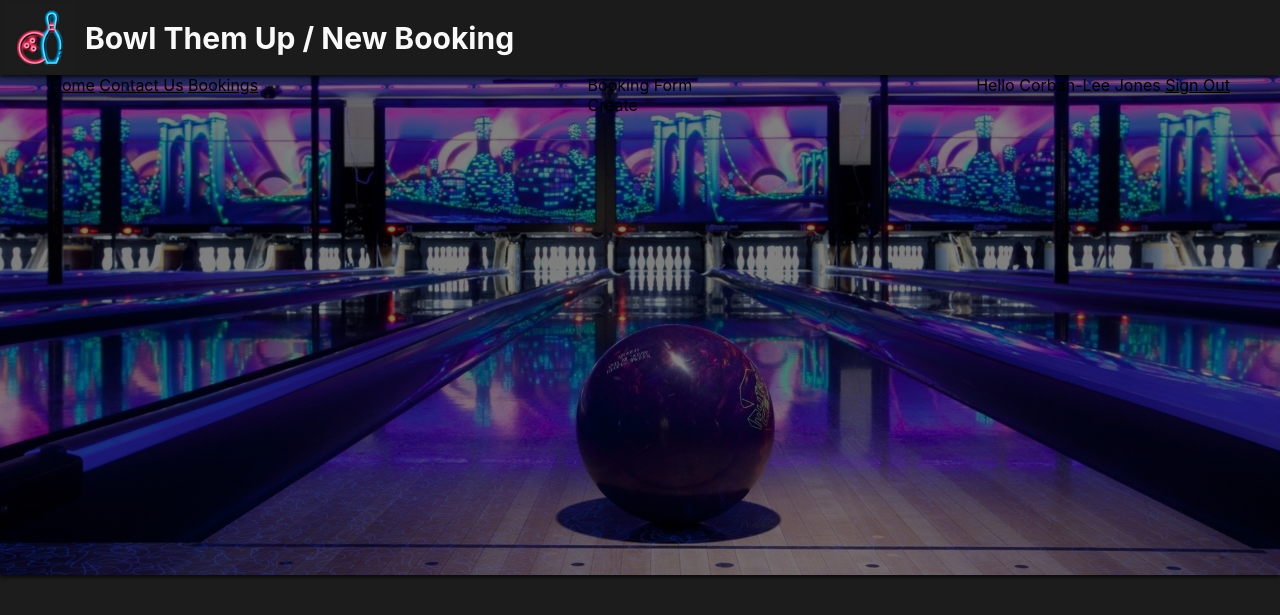
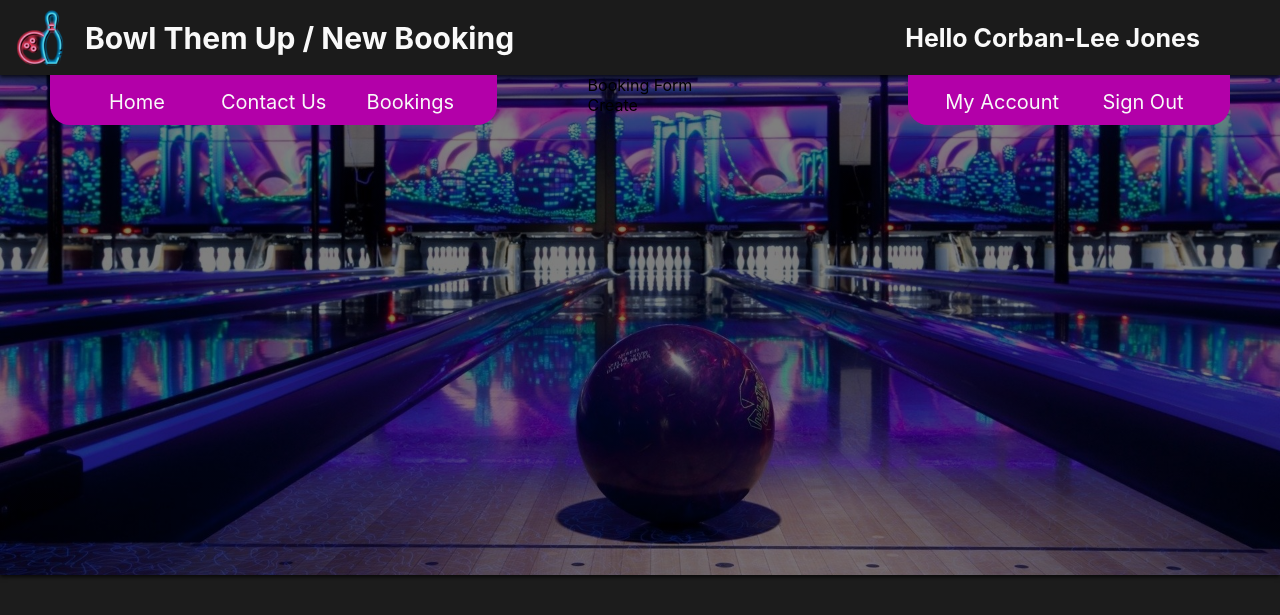
Before and after one commit to Corban-Lee/Bowl-Them-Up, a Django app: page /bookings/create/ in a window 1280 px wide. Shown: the top 615 px of the page. Run offline with Django 4.2, Linux system fonts and the light colour scheme; a user stored in the database is signed in.

Commit message:
Updated navbar and background image.

```diff
--- a/src/Templates/base.html
+++ b/src/Templates/base.html
@@ -3,23 +3,27 @@
     {% load static %}
     <link rel="stylesheet" href="{% static 'css/base.css' %}">
     {% block stylesheets %}{% endblock stylesheets %}
-    <meta name="viewport" content="width=device-width, initial-scale=1.0">
+    <!-- <meta name="viewport" content="width=device-width, initial-scale=1.0"> -->
+    <meta name="description" content="Bowling with Bowl Them Up">
     <title>BTU{% block title %}{% endblock %}</title>
 </head>
 <body>
     <header id="main-header">
-        <img src="{% static '/images/btu-logo.jpg' %}">
+        <img src="{% static '/images/btu-logo.png' %}">
         <h1>Bowl Them Up{% block header %}{% endblock header %}</h1>
+        {% if user.is_authenticated %}
+        <h2>Hello {{ user.FirstName }} {{ user.LastName }}</h2>
+        {% endif %}
     </header>
     <div id="nav-wrapper">
-        <nav class="main-navbar" style="float: left;">
+        <nav class="navbar">
             <a href="{% url 'index' %}">Home</a>
             <a href="{% url 'contact' %}">Contact Us</a>
             <a href="{% url 'view_bookings' %}">Bookings</a>
         </nav>
-        <nav class="main-navbar" style="float: right;">
+        <nav class="navbar">
             {% if user.is_authenticated %}
-            <text>Hello {{ user.FirstName }} {{ user.LastName }}</text>
+            <a href="">My Account</a>
             <a href="{% url 'signout_account' %}">Sign Out</a>
             {% else %}
             <a href="{% url 'login_account' %}">Login</a>
@@ -29,8 +33,9 @@
     </div>
     <main>
         <div id="main-banner-image" style="position: absolute;">
-            <div style="background-image: linear-gradient(rgba(0, 0, 0, 0.5), rgba(0, 0, 0, 0.5)), url({% static '/images/main_banner.jpg' %})"></div>
+            <div style="background-image: linear-gradient(rgba(0, 0, 0, 0.5), rgba(0, 0, 0, 0.5)), url('{% static "/images/main_banner.jpg" %}')"></div>
         </div>
-        {% block content %} {% endblock %}
+        {% block content %}
+        {% endblock %}
     </main>
 </body>
```
